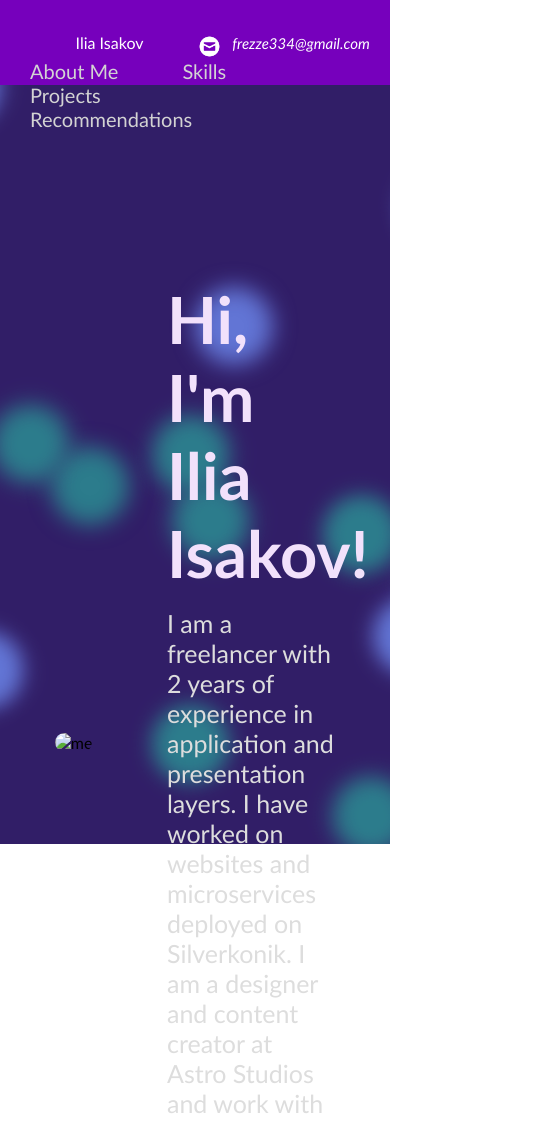
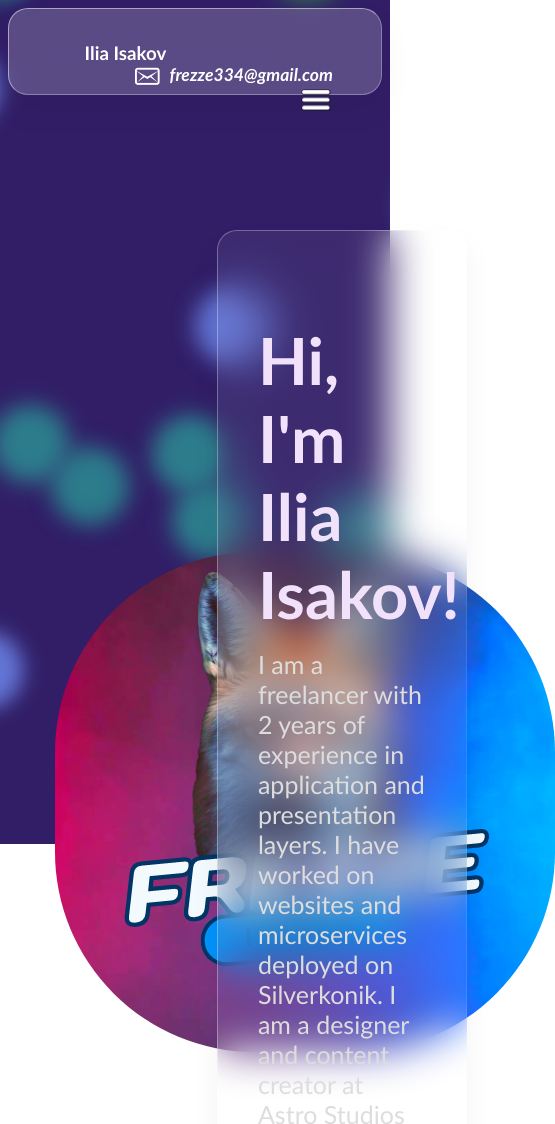
Before and after one commit to Frezze121/portfolio, a plain HTML site: page index.html in a window 390 px wide. Shown: the top 1124 px of the page, 555 px wide, since content can reach past the window. Drawn offline with Linux system fonts and the light colour scheme.

Commit message:
big update
Signed-off-by: Frezze <frezze334@gmail.com>

```diff
--- a/index.html
+++ b/index.html
@@ -4,6 +4,7 @@
     <title>Jane Doe - Portfolio</title>
     <link rel="stylesheet" href="./style.css"/>
     <link rel="stylesheet" href="animated-background.css"/>
+    <link rel="stylesheet" href="responsive.css"/>
     <script src="./script.js"></script>
   </head>
   <body>
@@ -12,10 +13,12 @@
     <nav>
       <div id="home">
         <div class="profile_name">
-          Ilia Isakov
+          <h3>Ilia Isakov</h3>
           <div class="contact_info">
-            <img src="html_finalprojimages/envelope.png" alt="https://icons8.com/icon/124377/circled-envelope"/>
-          frezze334@gmail.com
+            <a href="mailto:frezze334@gmail.com">
+              <img src="images/email.png" alt="https://icons8.com/icon/124377/circled-envelope"/>
+              <h3>frezze334@gmail.com</h3>
+            </a>
         </div>
         <div style="clear:both;"></div>
         </div>
@@ -27,6 +30,13 @@
           <!-- Add the links for Skills, Projects and Recommendation here -->
 
         </div>
+
+        <div class="nav-icon">
+          <a>
+            <img src="images/icon.png" width="30px">
+          </a>
+        </div>
+
       </div>
     </nav>
 
--- /dev/null
+++ b/responsive.css
@@ -0,0 +1,9 @@
+@media screen and (max-width: 1130px) {
+    .topdiv {
+        display: none;
+    }
+    .nav-icon{
+        float: right;
+        display: block;
+    }
+}
--- a/style.css
+++ b/style.css
@@ -18,17 +18,30 @@ nav {
 }
 
 #home {
-  background-color: #7600bc;
-  margin-left: -8px;
-  margin-right: -8px;
-  margin-top: -1cm;
+  background: rgba(255,255,255,0.2);
   padding-top: 33px;
   padding-bottom: 33px;
   height: 5mm;
+  box-shadow: 0 15px 35px rgba(0,0,0,0.05);
+  border-radius: 20px;
+  backdrop-filter: blur(20px);
+  border: 1px solid rgba(255,255,255,0.3);
+  border-top: 1px solid rgba(255,255,255,0.5);
+  border-left: 1px solid rgba(255,255,255,0.5);
+}
+
+.topdiv a {
+border-radius: 25px;
+}
+
+.topdiv a:hover {
+  background: #ffffff;
+  box-shadow: 0 5px 10px rgba(0,0,0,0.1);
+  color: #1e1e1e;
 }
 
 .topmenu {
-  color: lightgray;
+  color: #ebeff5;
   margin: 10px;
   padding: 20px;
   font-size: 20px;
@@ -46,11 +59,26 @@ nav {
 }
 
 .profile_name {
+
   color: white;
   float: left;
   padding-left: 2cm;
-  /* Add the styles here */
 }
+
+.profile_name a {
+  text-decoration: none;
+  color: white;
+}
+
+
+.profile_name h3 {
+  display: contents;
+}
+
+.contact_info h3 {
+  display: contents;
+}
+
 
 .profile_name .contact_info {
   font-size: 15px;
@@ -111,12 +139,43 @@ h2 {
 #about-me-image {
   width: 40%;
   z-index: 2;
+  animation: animate 5s linear infinite;
 }
+
+@keyframes animate {
+  0%,100% {
+    transform: translateY(0px);
+  }
+  25% {
+    transform: translateY(-30px);
+  }
+  50% {
+    transform: translateY(0px);
+  }
+  75% {
+    transform: translateY(50px);
+  }
+}
+
 
 #about-me-text {
   width: 60%;
   margin-left: 50px;
   z-index: 2;
+  box-shadow: 0 15px 30px rgba(0,0,0,0.05);
+  border-radius: 20px;
+  backdrop-filter: blur(20px);
+  border: 1px solid rgba(255,255,255,10%);
+  border-top: 1px solid rgba(255,255,255,30%);
+  border-left: 1px solid rgba(255,255,255,30%);
+  padding: 40px;
+  padding-top: 0;
+  background: rgba(255,255,255,6%);
+}
+
+.nav-icon {
+  margin-right: 50px;
+  display: none;
 }
 
 
```
Also changed, not shown: images/Frezze_Isakov.png (added), images/email.png (added), images/icon.png (added), 1 other file.
